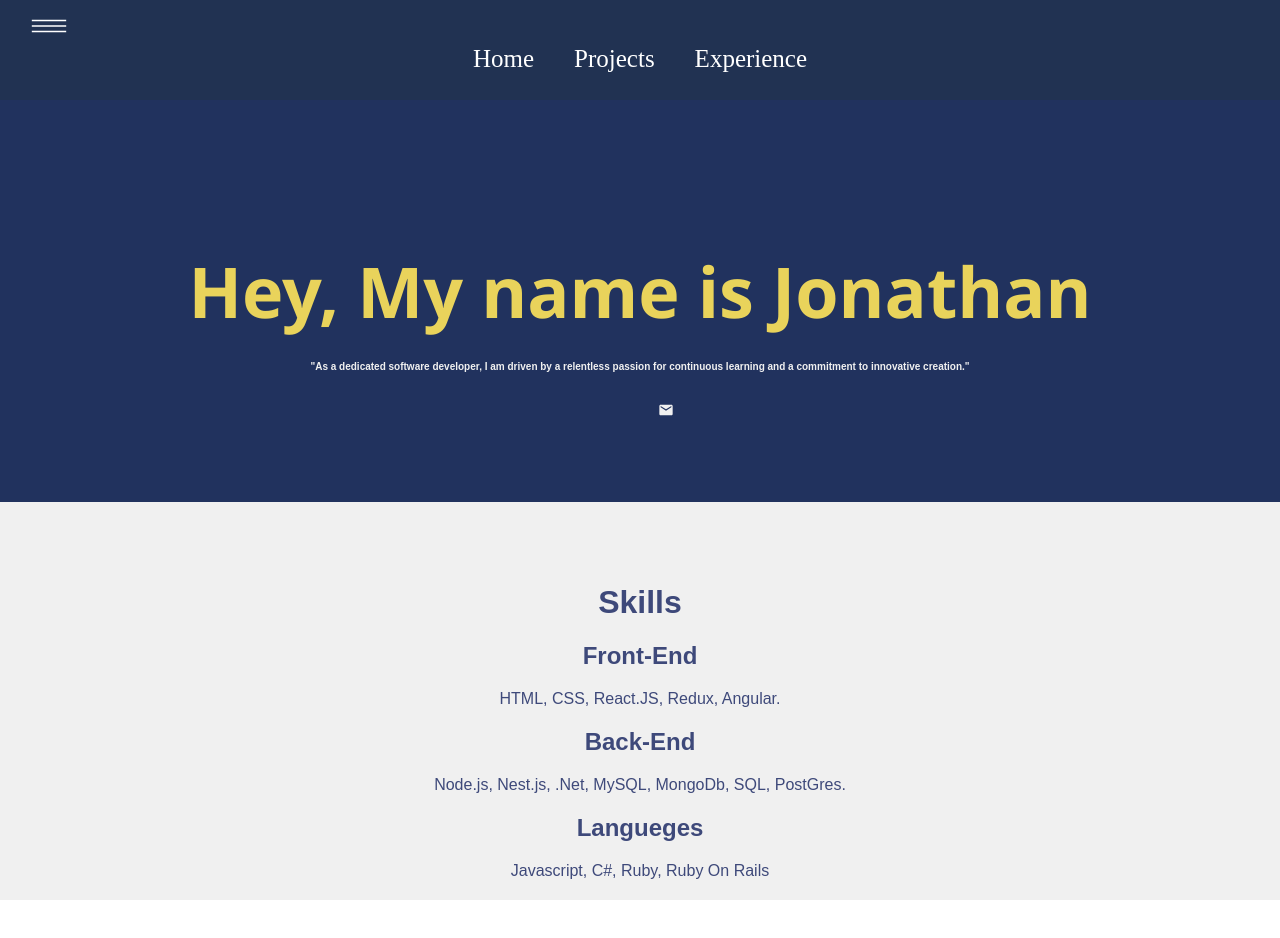
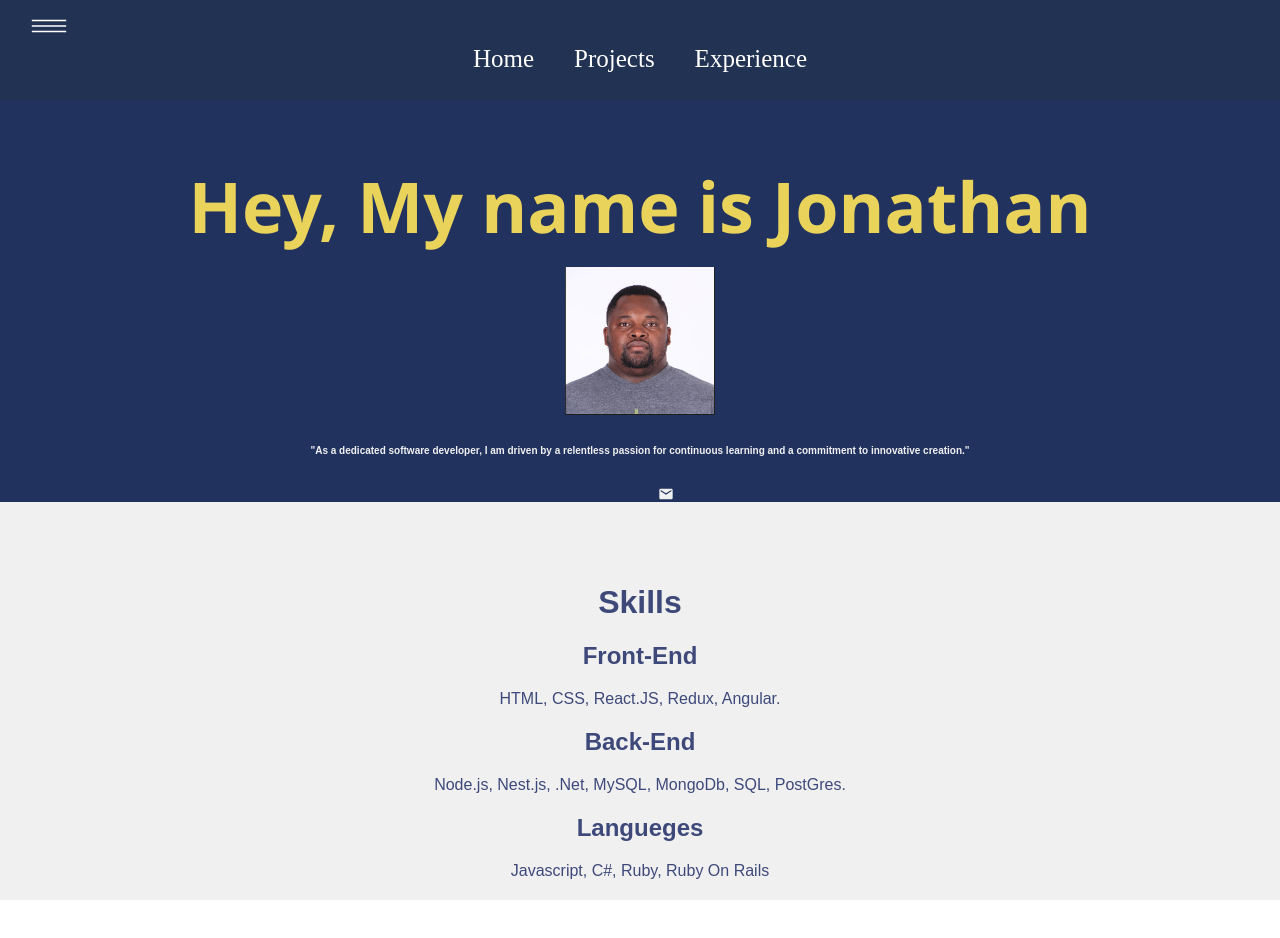
Before and after one commit to KAYEMBAJONATHAN/MyPortfolio, a React (Create React App) app: page / in a window 1280 px wide. Shown: the top 938 px of the page. Built offline with nearby package versions, Linux system fonts and the light colour scheme; some icons are missing.

Commit message:
add updat

```diff
--- a/src/pages/home.css
+++ b/src/pages/home.css
@@ -62,3 +62,9 @@
   .item {
     margin-bottom: 20px;
   }
+
+  .pic {
+    justify-content: flex-end;
+    width: 150px;
+    align-items: flex-end;
+  }
--- a/src/pages/home.js
+++ b/src/pages/home.js
@@ -3,6 +3,7 @@ import { FaLinkedin } from "react-icons/fa6";
 import { FaGithub } from "react-icons/fa6";
 import { MdEmail } from "react-icons/md";
 import '../pages/home.css';
+import pic from '../Assets/pic.png';
 
 const Home = () => {
     return(
@@ -10,6 +11,7 @@ const Home = () => {
           <div className="about">
              <h2>Hey, My name is Jonathan</h2>
                <div className="info">
+               <img src={pic} alt="img" className="pic"/>
                   <h3> "As a dedicated software developer, I am driven by a relentless
                      passion for continuous learning and a commitment to innovative creation."
                   </h3>
```
Also changed, not shown: src/Assets/pic.png (added).
